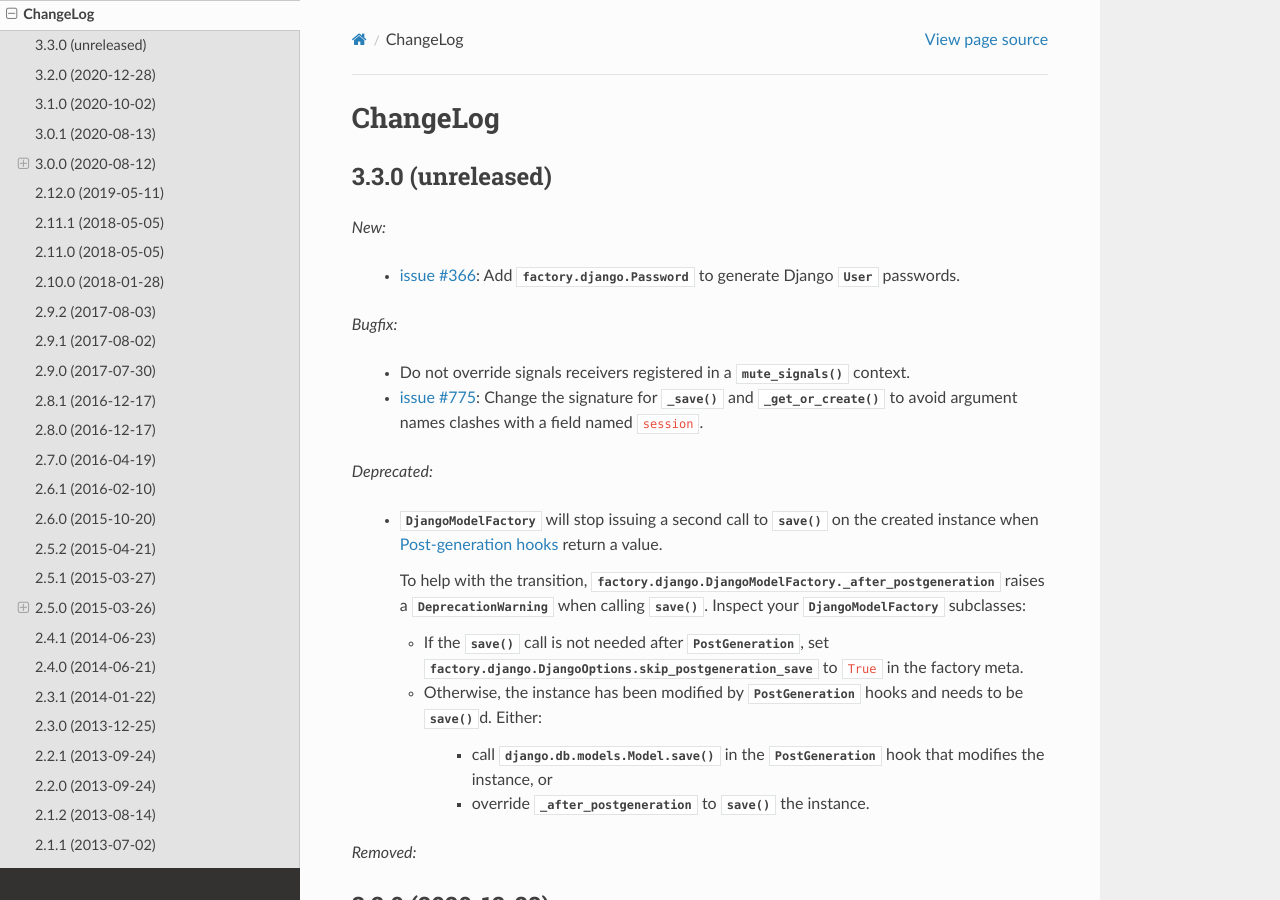
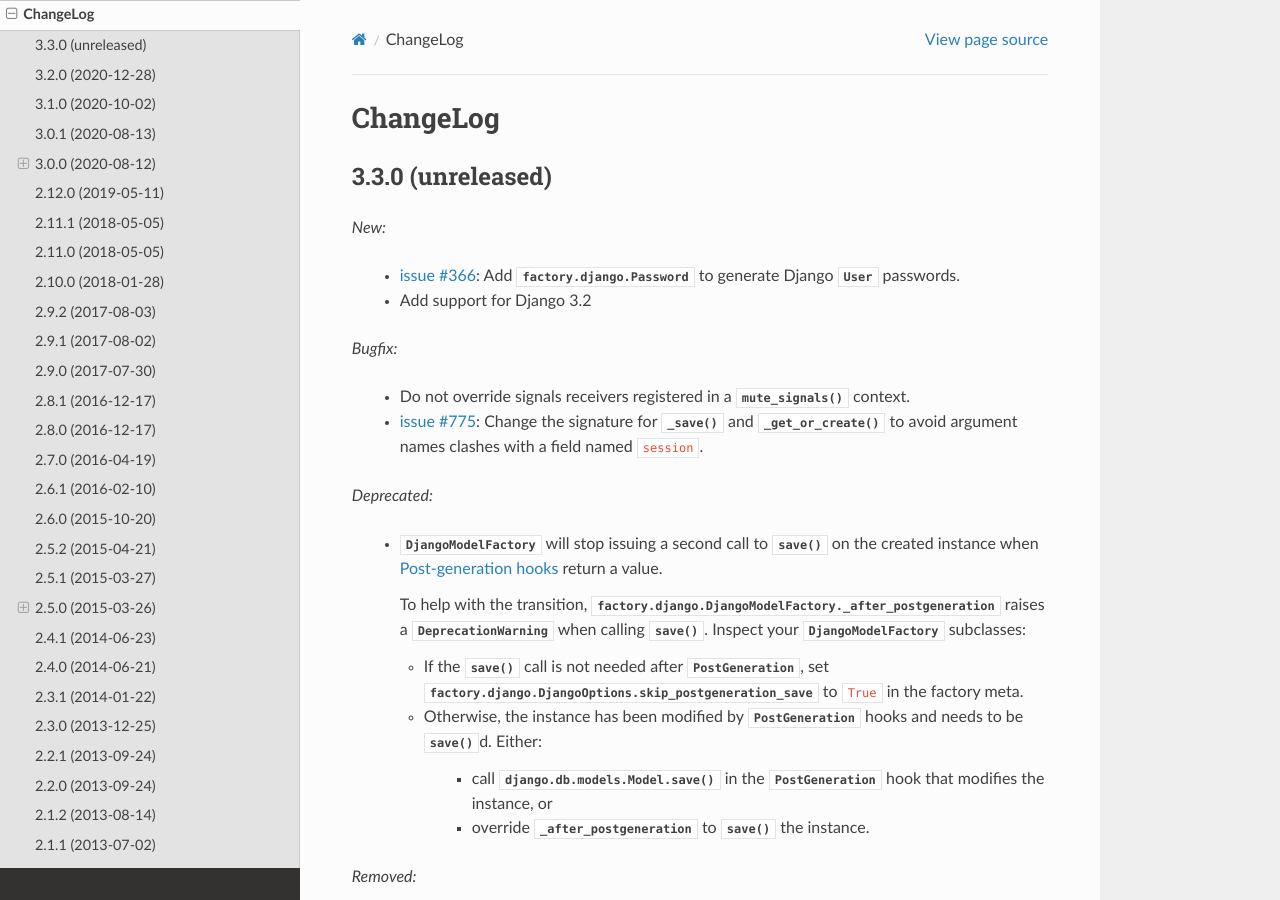
Before and after one commit to FactoryBoy/factory_boy, a Sphinx documentation site: the page built from docs/changelog.rst, in a window 1280 px wide and 900 px high. Built offline with Sphinx 7.4.7 and the Read the Docs theme 2.0.0, drawn with Linux system fonts in a browser that asks for light colours.

Commit message:
Add support for Django 3.2
Reviewed-by: rbarrois
Reviewed-by: sarahboyce

```diff
--- a/docs/changelog.rst
+++ b/docs/changelog.rst
@@ -10,6 +10,7 @@
 
     - :issue:`366`: Add :class:`factory.django.Password` to generate Django :class:`~django.contrib.auth.models.User`
       passwords.
+    - Add support for Django 3.2
 
 *Bugfix:*
 
--- a/setup.cfg
+++ b/setup.cfg
@@ -18,6 +18,7 @@
     Framework :: Django :: 2.2
     Framework :: Django :: 3.0
     Framework :: Django :: 3.1
+    Framework :: Django :: 3.2
     Intended Audience :: Developers
     License :: OSI Approved :: MIT License
     Operating System :: OS Independent
```
Also changed, not shown: 2 other files.
